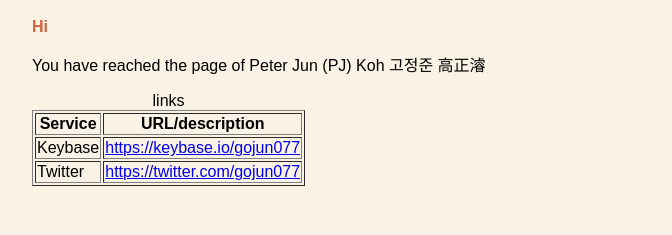
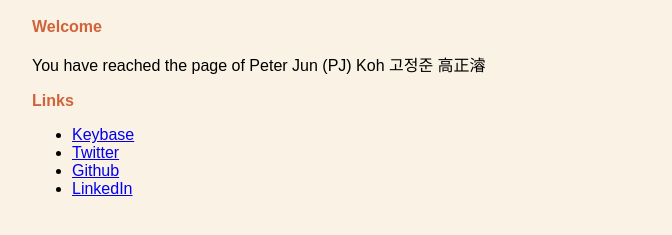
Before and after one commit to gojun077/gojun077.github.io, a plain HTML site: page index.html in a window 1280 px wide. Shown: the part 303-538 px from the top of the page, without its empty margins (160-832 px from the left). Drawn offline with Linux system fonts and the light colour scheme.

Commit message:
replace inline stylesheet with external stylesheet
Also change links from a table to unordered list under a
separate h2 header

```diff
--- a/index.html
+++ b/index.html
@@ -2,43 +2,21 @@
 <html lang="en">
 <head>
   <meta charset="utf-8"/>
-  <title>gojun077 static site</title>
+  <title>eatpeppershothot</title>
   <link rel="icon" type="image/ico" href="images/favicon.ico" />
-  <style>
-    body {
-        background-color: #faf2e4;
-        margin: 0 15%;
-        font-family: sans-serif;
-    }
-
-    h1 {
-        text-align: center;
-        font-family: serif;
-        font-weight: normal;
-        text-transform: uppercase;
-        border-bottom: 1px solid #57b1dc;
-        margin-top: 30px;
-    }
-
-    h2 {
-        color: #d1633c;
-        font-size: 1em;
-    }
-
-  </style>
+  <link rel="stylesheet" href="main.css" />
 </head>
 <body>
   <h1><img src="images/pj_gravatar.webp" width="25%" alt="personal gravatar atomaus red"><br>eatpeppershothot</h1>
 
-  <h2>Hi</h2>
+  <h2>Welcome</h2>
   <p>You have reached the page of Peter Jun (PJ) Koh 고정준 高正濬</p>
-  <table  border="1">
-    <caption>links</caption>
-    <tr><th>Service</th><th>URL/description</th></tr>
-    <tr><td>Keybase</td><td><a href="https://keybase.io/gojun077">
-          https://keybase.io/gojun077</a></td></tr>
-    <tr><td>Twitter</td><td><a href="https://twitter.com/gojun077">
-          https://twitter.com/gojun077</a></td></tr>
-  </table>
+  <h2>Links</h2>
+  <ul>
+    <li><a href="https://keybase.io/gojun077">Keybase</a></li>
+    <li><a href="https://twitter.com/gojun077">Twitter</a></li>
+    <li><a href="https://github.com/gojun077">Github</a></li>
+    <li><a href="https://www.linkedin.com/in/peter-koh-22788a194/">LinkedIn</a></li>
+  </ul>
 </body>
 </html>
--- /dev/null
+++ b/main.css
@@ -0,0 +1,26 @@
+/*
+PJ's Simple CSS Stylesheet
+Created by: gopeterjun
+Created on: Jun 4 2023
+Last Updated: Jun 4 2023
+*/
+
+body {
+    background-color: #faf2e4;
+    margin: 0 15%;
+    font-family: sans-serif;
+}
+
+h1 {
+    text-align: center;
+    font-family: serif;
+    font-weight: normal;
+    text-transform: uppercase;
+    border-bottom: 1px solid #57b1dc;
+    margin-top: 30px;
+}
+
+h2 {
+    color: #d1633c;
+    font-size: 1em;
+}
```
